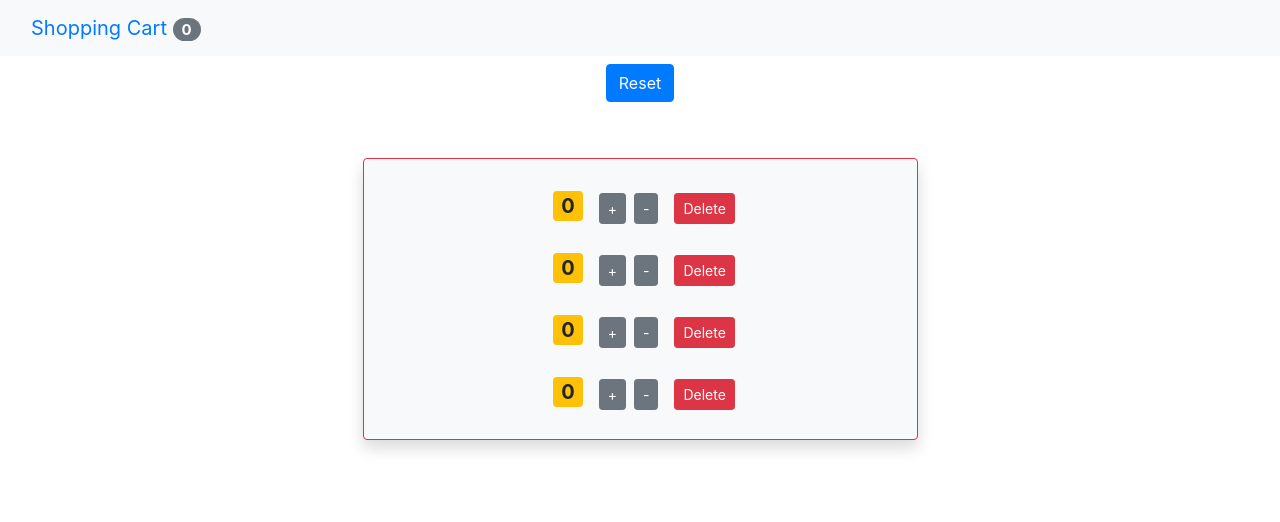
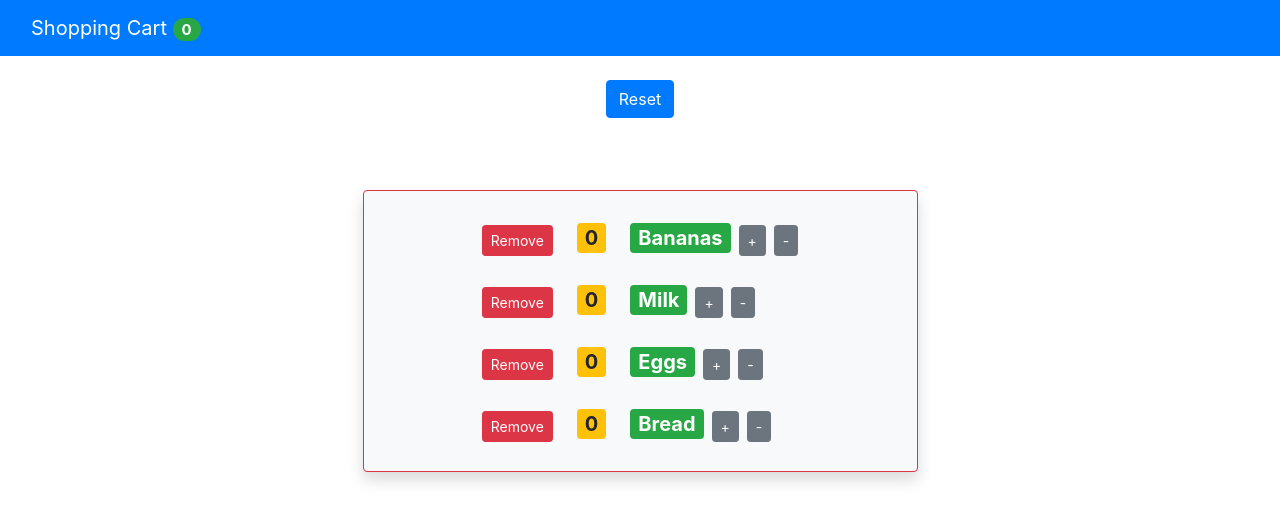
Before and after one commit to ColtonRandall/counter-app, a React (Create React App) app: page / in a window 1280 px wide. Shown: the top 522 px of the page. Built offline with nearby package versions, Linux system fonts and the light colour scheme.

Commit message:
added food items to counters array (#11)
Co-authored-by: Colton Randall <colton.randall@xero.com>

```diff
--- a/src/App.js
+++ b/src/App.js
@@ -6,10 +6,10 @@ import Counters from "./components/counters";
 class App extends Component {
   state = {
     counters: [
-      { id: 1, value: 0 },
-      { id: 2, value: 0 },
-      { id: 3, value: 0 },
-      { id: 4, value: 0 },
+      { foodItem: "Bananas", id: 1, value: 0 },
+      { foodItem: "Milk", id: 2, value: 0 },
+      { foodItem: "Eggs", id: 3, value: 0 },
+      { foodItem: "Bread", id: 4, value: 0 },
     ],
   };
 
@@ -45,11 +45,12 @@ class App extends Component {
 
   handleReset = () => {
     // Use map method to get each counter and reset its value
-    const counters = this.state.counters.map((eachCounter) => {
-      eachCounter.value = 0;
-      return eachCounter;
-    });
-    this.setState({ counters });
+    // const counters = this.state.counters.map((eachCounter) => {
+    //   eachCounter.value = 0;
+    //   return eachCounter;
+    // });
+    // this.setState({ counters });
+    window.location.reload(false);
   };
   render() {
     return (
--- a/src/components/counter.jsx
+++ b/src/components/counter.jsx
@@ -18,9 +18,20 @@ class Counter extends Component {
   render() {
     return (
       <div>
+        <button
+          onClick={() => this.props.onDelete(this.props.counter.id)}
+          className="btn btn-danger btn-sm m-2 bi bi-trash"
+        >
+          Remove
+        </button>
         <span style={this.styles} className={this.getBadgeClasses()}>
           {this.formatCount()}
         </span>
+
+        <span style={this.styles} className={"badge m-2 badge-success"}>
+          {this.props.foodItem}
+        </span>
+
         <button
           onClick={() => this.props.onIncrement(this.props.counter)}
           className="btn btn-secondary btn-sm"
@@ -33,13 +44,6 @@ class Counter extends Component {
           className="btn btn-secondary btn-sm m-2"
         >
           -
-        </button>
-
-        <button
-          onClick={() => this.props.onDelete(this.props.counter.id)}
-          className="btn btn-danger btn-sm m-2"
-        >
-          Delete
         </button>
       </div>
     );
--- a/src/components/counters.jsx
+++ b/src/components/counters.jsx
@@ -2,13 +2,17 @@ import React, { Component } from "react";
 import Counter from "./counter";
 
 class Counters extends Component {
+  styles = {
+    fontSize: 20,
+    fontWeight: "bold",
+  };
   render() {
     const { onReset, onDelete, onIncrement, onDecrement, counters } =
       this.props;
     return (
       <div>
         <div className=" d-flex aligns-items-center justify-content-center">
-          <button onClick={onReset} className="btn btn-primary btn sm m-2">
+          <button onClick={onReset} className="btn btn-primary btn sm m-4">
             Reset
           </button>
         </div>
@@ -18,6 +22,7 @@ class Counters extends Component {
               {counters.map((counter) => (
                 <Counter
                   key={counter.id}
+                  foodItem={counter.foodItem}
                   counter={counter}
                   onDelete={onDelete}
                   onIncrement={onIncrement}
@@ -27,6 +32,11 @@ class Counters extends Component {
             </div>
           </div>
         </div>
+        {/* <div className=" d-flex aligns-items-center justify-content-center m-2">
+          <span style={this.styles} className={"badge m-2 badge-success"}>
+            $ {this}
+          </span>
+        </div> */}
       </div>
     );
   }
--- a/src/components/navbar.jsx
+++ b/src/components/navbar.jsx
@@ -6,11 +6,11 @@ import React, { Component } from "react";
 
 const NavBar = (props) => {
   return (
-    <nav className="navbar bg-light">
+    <nav className="navbar navbar-dark bg-primary">
       <div class="container-fluid">
         <a class="navbar-brand" href="#">
           Shopping Cart{" "}
-          <span className="badge badge-pill badge-secondary">
+          <span className="badge badge-pill badge-success">
             {props.totalCounters}
           </span>
         </a>
```
